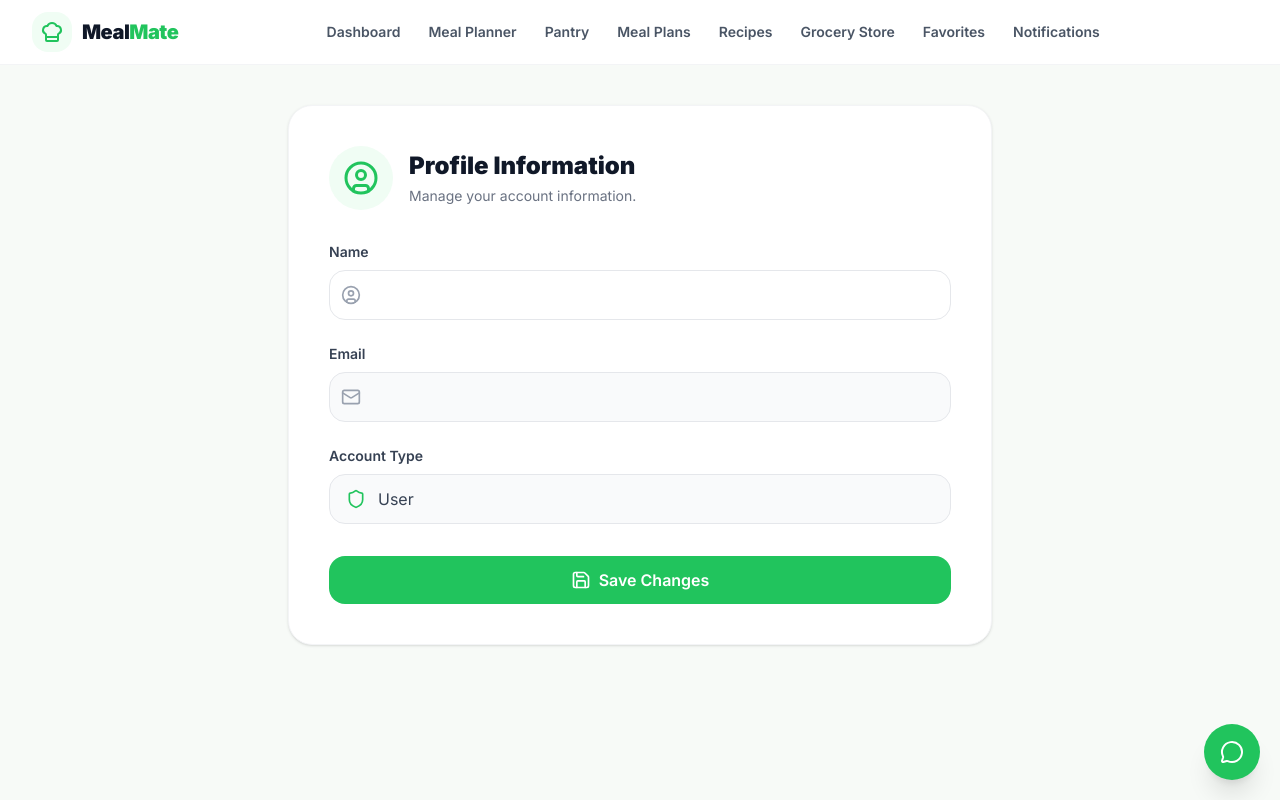
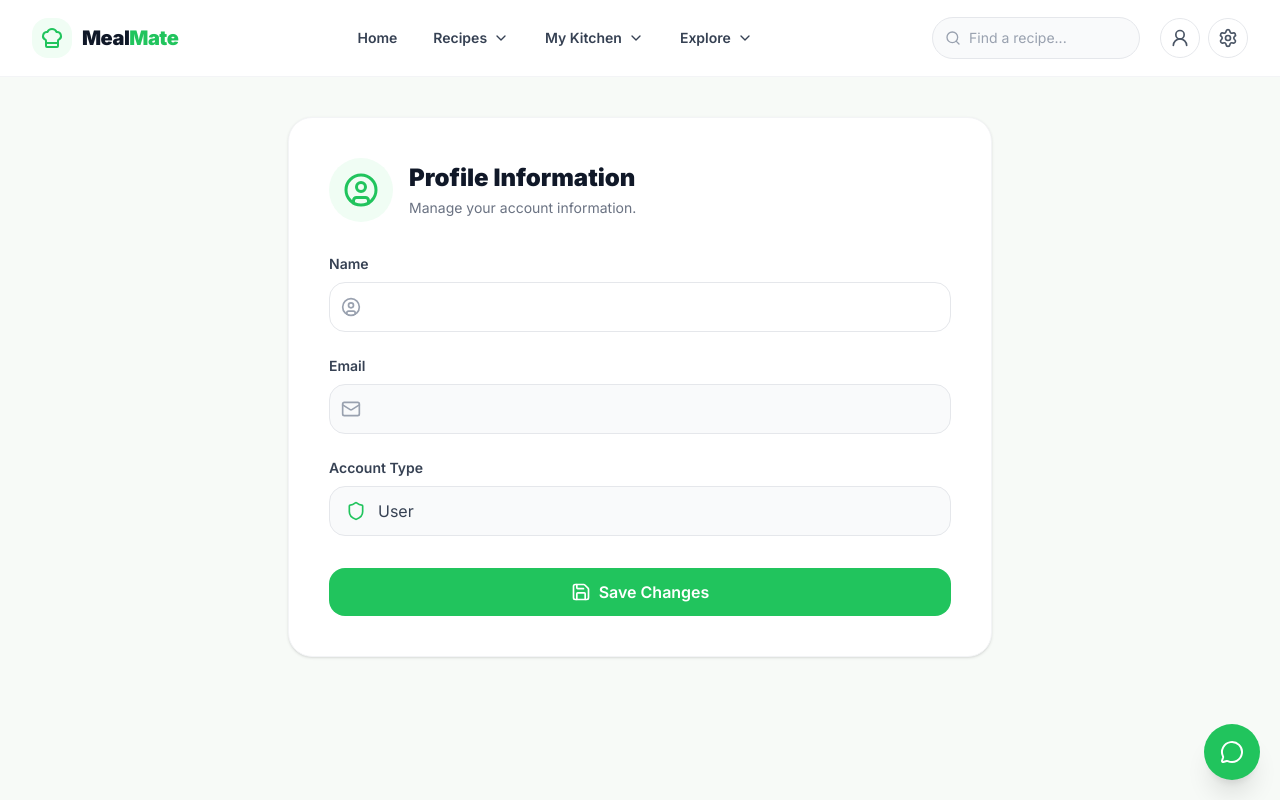
Before and after one commit to savani21/MealMate, a React (Vite) app in the folder frontend/: page /profile in a window 1280 px wide. Built offline with nearby package versions, Linux system fonts and the light colour scheme.

Commit message:
Redesign navigation with grouped menus and recipe search

```diff
--- a/frontend/src/components/AppNavbar.jsx
+++ b/frontend/src/components/AppNavbar.jsx
@@ -1,106 +1,153 @@
 import { useState } from "react";
 import { useLocation } from "wouter";
-import { ChefHat, Menu, X } from "lucide-react";
+import { useAuth } from "@/context/AuthContext";
+import {
+  ChefHat, Search, ChevronDown, Menu, X, CalendarDays, BookOpen,
+  Heart, Package, ShoppingCart, Store, Sparkles, Bell, UserRound,
+  Settings, LogOut, LayoutDashboard, Users, BarChart3, ShieldCheck,
+} from "lucide-react";
 
-const USER_LINKS = [
-  ["Dashboard", "/dashboard"],
-  ["Meal Planner", "/meal-planner"],
-  ["Pantry", "/pantry"],
-  ["Meal Plans", "/my-meal-plans"],
-  ["Recipes", "/recipes"],
-  ["Grocery Store", "/grocery-store"],
-  ["Favorites", "/favorites"],
-  ["Notifications", "/notifications"],
+const USER_GROUPS = [
+  {
+    label: "Recipes",
+    items: [
+      { label: "All Recipes", path: "/recipes", icon: BookOpen },
+      { label: "Favorites", path: "/favorites", icon: Heart },
+    ],
+  },
+  {
+    label: "My Kitchen",
+    items: [
+      { label: "Meal Planner", path: "/meal-planner", icon: CalendarDays },
+      { label: "My Meal Plans", path: "/my-meal-plans", icon: BookOpen },
+      { label: "Pantry", path: "/pantry", icon: Package },
+      { label: "Grocery List", path: "/user/grocery", icon: ShoppingCart },
+      { label: "Grocery Store", path: "/grocery-store", icon: Store },
+    ],
+  },
+  {
+    label: "Explore",
+    items: [
+      { label: "AI Meal Assistant", path: "/meal-planner", icon: Sparkles },
+      { label: "Notifications", path: "/notifications", icon: Bell },
+    ],
+  },
 ];
 
-const ADMIN_LINKS = [
-  ["Dashboard", "/dashboard"],
-  ["Users", "/admin/users"],
-  ["Recipes", "/admin/recipes"],
-  ["Meal Plans", "/admin/meal-plans"],
-  ["Analytics", "/admin/analytics"],
-  ["AI Features", "/admin/ai-features"],
-  ["Security", "/admin/security"],
+const ADMIN_GROUPS = [
+  {
+    label: "Manage",
+    items: [
+      { label: "Users", path: "/admin/users", icon: Users },
+      { label: "Recipes", path: "/admin/recipes", icon: BookOpen },
+      { label: "Meal Plans", path: "/admin/meal-plans", icon: CalendarDays },
+      { label: "Analytics", path: "/admin/analytics", icon: BarChart3 },
+      { label: "AI Features", path: "/admin/ai-features", icon: Sparkles },
+      { label: "Security", path: "/admin/security", icon: ShieldCheck },
+    ],
+  },
 ];
 
 export default function AppNavbar({ children }) {
   const [location, setLocation] = useLocation();
-  const [menuOpen, setMenuOpen] = useState(false);
-  const links = location.startsWith("/admin/") ? ADMIN_LINKS : USER_LINKS;
+  const { user, logout } = useAuth();
+  const [openMenu, setOpenMenu] = useState("");
+  const [mobileOpen, setMobileOpen] = useState(false);
+  const [search, setSearch] = useState("");
+  const isAdmin = user?.role === "admin" || location.startsWith("/admin/");
+  const groups = isAdmin ? ADMIN_GROUPS : USER_GROUPS;
 
   const navigate = (path) => {
     setLocation(path);
-    setMenuOpen(false);
+    setOpenMenu("");
+    setMobileOpen(false);
   };
 
+  const submitSearch = (event) => {
+    event.preventDefault();
+    const query = search.trim();
+    if (query) navigate(`/recipes?search=${encodeURIComponent(query)}`);
+  };
+
+  const active = (path) => location === path || location.startsWith(path + "/");
+
+  const renderGroup = (group) => (
+    <div key={group.label} className="relative">
+      <button
+        type="button"
+        onClick={() => setOpenMenu((current) => current === group.label ? "" : group.label)}
+        aria-expanded={openMenu === group.label}
+        className={`inline-flex items-center gap-1.5 rounded-full px-4 py-2 text-sm font-semibold transition ${openMenu === group.label || group.items.some((item) => active(item.path)) ? "bg-green-50 text-primary" : "text-gray-700 hover:bg-gray-50 hover:text-primary"}`}
+      >
+        {group.label}<ChevronDown className={`h-4 w-4 transition-transform ${openMenu === group.label ? "rotate-180" : ""}`} />
+      </button>
+      {openMenu === group.label && (
+        <div className="absolute left-0 top-full z-50 mt-3 w-64 rounded-2xl border border-gray-100 bg-white p-2 shadow-xl">
+          {group.items.map(({ label, path, icon: Icon }) => (
+            <button key={path + label} type="button" onClick={() => navigate(path)}
+              className={`flex w-full items-center gap-3 rounded-xl px-3 py-3 text-left text-sm font-medium transition ${active(path) ? "bg-green-50 text-primary" : "text-gray-700 hover:bg-gray-50"}`}>
+              <Icon className="h-4 w-4 shrink-0" />{label}
+            </button>
+          ))}
+        </div>
+      )}
+    </div>
+  );
+
   return (
-    <header className="sticky top-0 z-40 w-full border-b border-gray-100 bg-white/95 backdrop-blur">
-      <div className="mx-auto flex h-16 w-full max-w-7xl items-center justify-between gap-4 px-4 sm:px-6 lg:px-8">
-        <button
-          type="button"
-          onClick={() => navigate("/dashboard")}
-          className="flex shrink-0 items-center gap-2.5 rounded-xl text-left"
-          aria-label="MealMate dashboard"
-        >
-          <span className="flex h-10 w-10 items-center justify-center rounded-xl bg-green-50">
-            <ChefHat className="h-6 w-6 text-primary" />
-          </span>
-          <span className="text-xl font-black tracking-tight text-gray-900">
-            Meal<span className="text-primary">Mate</span>
-          </span>
+    <header className="sticky top-0 z-40 w-full border-b border-gray-100 bg-white/95 backdrop-blur-xl">
+      <div className="mx-auto flex min-h-[76px] w-full max-w-7xl items-center gap-5 px-4 sm:px-6 lg:px-8">
+        <button type="button" onClick={() => navigate("/dashboard")} aria-label="MealMate dashboard" className="flex shrink-0 items-center gap-2.5">
+          <span className="flex h-10 w-10 items-center justify-center rounded-2xl bg-green-50"><ChefHat className="h-6 w-6 text-primary" /></span>
+          <span className="text-xl font-black tracking-tight text-gray-900">Meal<span className="text-primary">Mate</span></span>
         </button>
 
-        <nav aria-label="Main navigation" className="hidden min-w-0 flex-1 items-center justify-center gap-1 xl:flex">
-          {links.map(([label, path]) => {
-            const active = location === path || (path !== "/dashboard" && location.startsWith(path + "/"));
-            return (
-              <button
-                key={path}
-                type="button"
-                onClick={() => navigate(path)}
-                aria-current={active ? "page" : undefined}
-                className={`whitespace-nowrap rounded-lg px-3 py-2 text-sm font-semibold transition ${active ? "bg-green-50 text-primary" : "text-gray-600 hover:bg-gray-50 hover:text-primary"}`}
-              >
-                {label}
-              </button>
-            );
-          })}
+        <nav aria-label="Main navigation" className="hidden flex-1 items-center justify-center gap-1 lg:flex">
+          <button type="button" onClick={() => navigate("/dashboard")} className={`rounded-full px-4 py-2 text-sm font-semibold transition ${active("/dashboard") ? "bg-green-50 text-primary" : "text-gray-700 hover:bg-gray-50"}`}>Home</button>
+          {groups.map(renderGroup)}
         </nav>
 
-        <div className="hidden shrink-0 items-center gap-2 xl:flex">{children}</div>
+        <form onSubmit={submitSearch} role="search" className="hidden w-52 shrink-0 items-center gap-2 rounded-full border border-gray-200 bg-gray-50 px-3 py-2.5 focus-within:border-green-400 focus-within:bg-white xl:flex">
+          <Search className="h-4 w-4 shrink-0 text-gray-400" />
+          <input value={search} onChange={(event) => setSearch(event.target.value)} placeholder="Find a recipe..." aria-label="Search recipes" className="w-full min-w-0 bg-transparent text-sm outline-none placeholder:text-gray-400" />
+        </form>
 
-        <div className="flex shrink-0 items-center gap-2 xl:hidden">{children}</div>
+        <div className="ml-auto hidden shrink-0 items-center gap-2 lg:flex">
+          {children}
+          <button type="button" onClick={() => navigate("/profile")} aria-label="Profile" className="flex h-10 w-10 items-center justify-center rounded-full border border-gray-200 text-gray-600 transition hover:bg-green-50 hover:text-primary"><UserRound className="h-5 w-5" /></button>
+          <button type="button" onClick={() => navigate("/settings")} aria-label="Settings" className="flex h-10 w-10 items-center justify-center rounded-full border border-gray-200 text-gray-600 transition hover:bg-gray-50"><Settings className="h-5 w-5" /></button>
+          {user && <button type="button" onClick={() => { logout(); navigate("/login"); }} aria-label="Log out" title="Log out" className="flex h-10 w-10 items-center justify-center rounded-full text-gray-500 transition hover:bg-red-50 hover:text-red-600"><LogOut className="h-5 w-5" /></button>}
+        </div>
 
-        <button
-          type="button"
-          className="inline-flex h-10 w-10 shrink-0 items-center justify-center rounded-xl border border-gray-200 text-gray-700 hover:bg-gray-50 xl:hidden"
-          onClick={() => setMenuOpen((open) => !open)}
-          aria-label={menuOpen ? "Close navigation menu" : "Open navigation menu"}
-          aria-expanded={menuOpen}
-        >
-          {menuOpen ? <X className="h-5 w-5" /> : <Menu className="h-5 w-5" />}
+        <button type="button" onClick={() => setMobileOpen((value) => !value)} aria-label={mobileOpen ? "Close menu" : "Open menu"} aria-expanded={mobileOpen} className="ml-auto inline-flex h-10 w-10 items-center justify-center rounded-xl border border-gray-200 text-gray-700 lg:hidden">
+          {mobileOpen ? <X className="h-5 w-5" /> : <Menu className="h-5 w-5" />}
         </button>
       </div>
 
-      {menuOpen && (
-        <nav aria-label="Mobile navigation" className="border-t border-gray-100 bg-white px-4 py-3 shadow-lg xl:hidden">
-          <div className="mx-auto grid max-w-7xl grid-cols-2 gap-2 sm:grid-cols-3">
-            {links.map(([label, path]) => {
-              const active = location === path || (path !== "/dashboard" && location.startsWith(path + "/"));
-              return (
-                <button
-                  key={path}
-                  type="button"
-                  onClick={() => navigate(path)}
-                  aria-current={active ? "page" : undefined}
-                  className={`rounded-xl px-3 py-3 text-left text-sm font-semibold transition ${active ? "bg-green-50 text-primary" : "bg-gray-50 text-gray-700 hover:bg-green-50"}`}
-                >
-                  {label}
-                </button>
-              );
-            })}
+      {mobileOpen && (
+        <div className="border-t border-gray-100 bg-white px-4 py-4 shadow-lg lg:hidden">
+          <form onSubmit={submitSearch} role="search" className="mb-4 flex items-center gap-2 rounded-xl border border-gray-200 bg-gray-50 px-3 py-3">
+            <Search className="h-4 w-4 text-gray-400" />
+            <input value={search} onChange={(event) => setSearch(event.target.value)} placeholder="Search recipes or ingredients..." aria-label="Search recipes" className="w-full bg-transparent text-sm outline-none" />
+            <button type="submit" className="text-sm font-semibold text-primary">Search</button>
+          </form>
+          <button type="button" onClick={() => navigate("/dashboard")} className="mb-2 w-full rounded-xl px-3 py-3 text-left text-sm font-semibold text-gray-700 hover:bg-gray-50"><LayoutDashboard className="mr-2 inline h-4 w-4" />Home</button>
+          {groups.map((group) => (
+            <section key={group.label} className="border-t border-gray-100 py-2">
+              <button type="button" onClick={() => setOpenMenu((current) => current === group.label ? "" : group.label)} aria-expanded={openMenu === group.label} className="flex w-full items-center justify-between px-3 py-3 text-left text-sm font-bold text-gray-900">
+                {group.label}<ChevronDown className={`h-4 w-4 transition-transform ${openMenu === group.label ? "rotate-180" : ""}`} />
+              </button>
+              {openMenu === group.label && <div className="grid grid-cols-2 gap-2 px-2 pb-2">
+                {group.items.map(({ label, path, icon: Icon }) => <button key={path + label} type="button" onClick={() => navigate(path)} className="flex items-center gap-2 rounded-xl bg-gray-50 px-3 py-3 text-left text-xs font-semibold text-gray-700"><Icon className="h-4 w-4 text-primary" />{label}</button>)}
+              </div>}
+            </section>
+          ))}
+          <div className="grid grid-cols-2 gap-2 border-t border-gray-100 pt-3">
+            <button type="button" onClick={() => navigate("/profile")} className="rounded-xl bg-gray-50 px-3 py-3 text-sm font-semibold text-gray-700"><UserRound className="mr-2 inline h-4 w-4" />Profile</button>
+            {user && <button type="button" onClick={() => { logout(); navigate("/login"); }} className="rounded-xl bg-red-50 px-3 py-3 text-sm font-semibold text-red-600"><LogOut className="mr-2 inline h-4 w-4" />Logout</button>}
           </div>
-        </nav>
+          {children && <div className="flex flex-wrap items-center gap-2 border-t border-gray-100 pt-3">{children}</div>}
+        </div>
       )}
     </header>
   );
```
